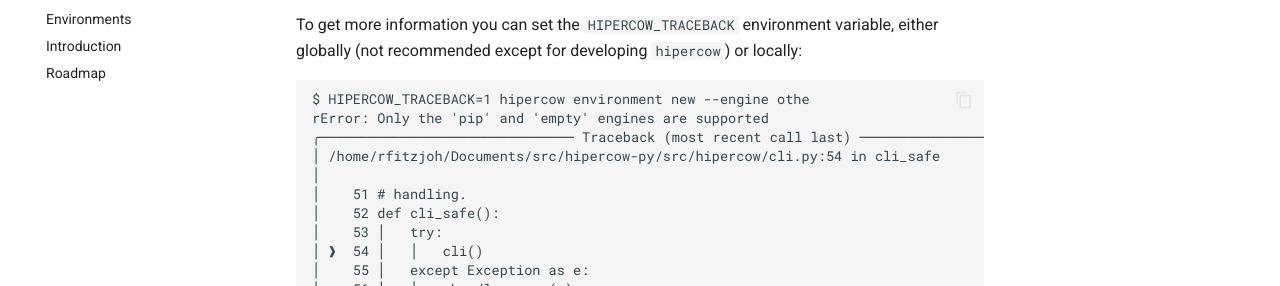
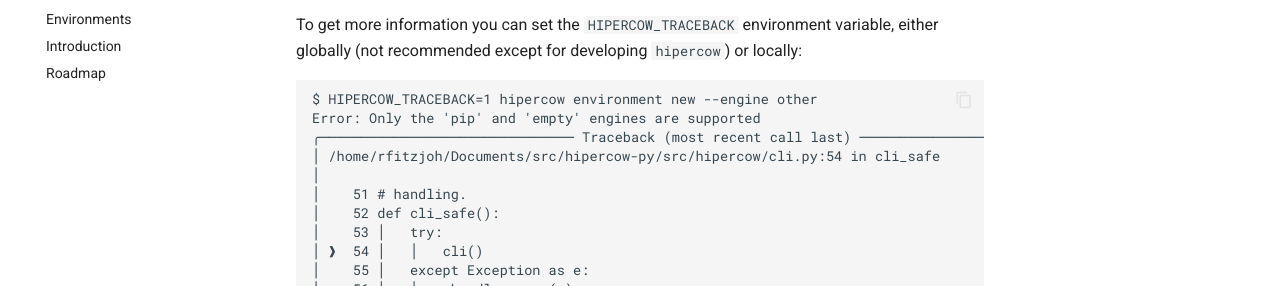
Before and after one commit to mrc-ide/hipercow-py, an MkDocs documentation site: the page built from docs/cli.md, in a window 1280 px wide and 1400 px high, scrolled down 419 px. Shown: the part 170-456 px from the top of the window. Built offline with MkDocs 1.6.1 and Material for MkDocs 9.7.7, drawn with Linux system fonts in a browser that asks for light colours; comment, search, counter and statistics services are not loaded; some of the changed text lies outside the part shown.

Commit message:
Apply suggestions from code review
Co-authored-by: Wes Hinsley <w.hinsley@imperial.ac.uk>

````diff
--- a/docs/cli.md
+++ b/docs/cli.md
@@ -24,8 +24,8 @@ For more information, run with 'HIPERCOW_TRACEBACK=1'
 To get more information you can set the `HIPERCOW_TRACEBACK` environment variable, either globally (not recommended except for developing `hipercow`) or locally:
 
 ```console
-$ HIPERCOW_TRACEBACK=1 hipercow environment new --engine othe
-rError: Only the 'pip' and 'empty' engines are supported
+$ HIPERCOW_TRACEBACK=1 hipercow environment new --engine other
+Error: Only the 'pip' and 'empty' engines are supported
 ╭─────────────────────────────── Traceback (most recent call last) ────────────────────────────────╮
 │ /home/rfitzjoh/Documents/src/hipercow-py/src/hipercow/cli.py:54 in cli_safe                      │
 │                                                                                                  │
````
